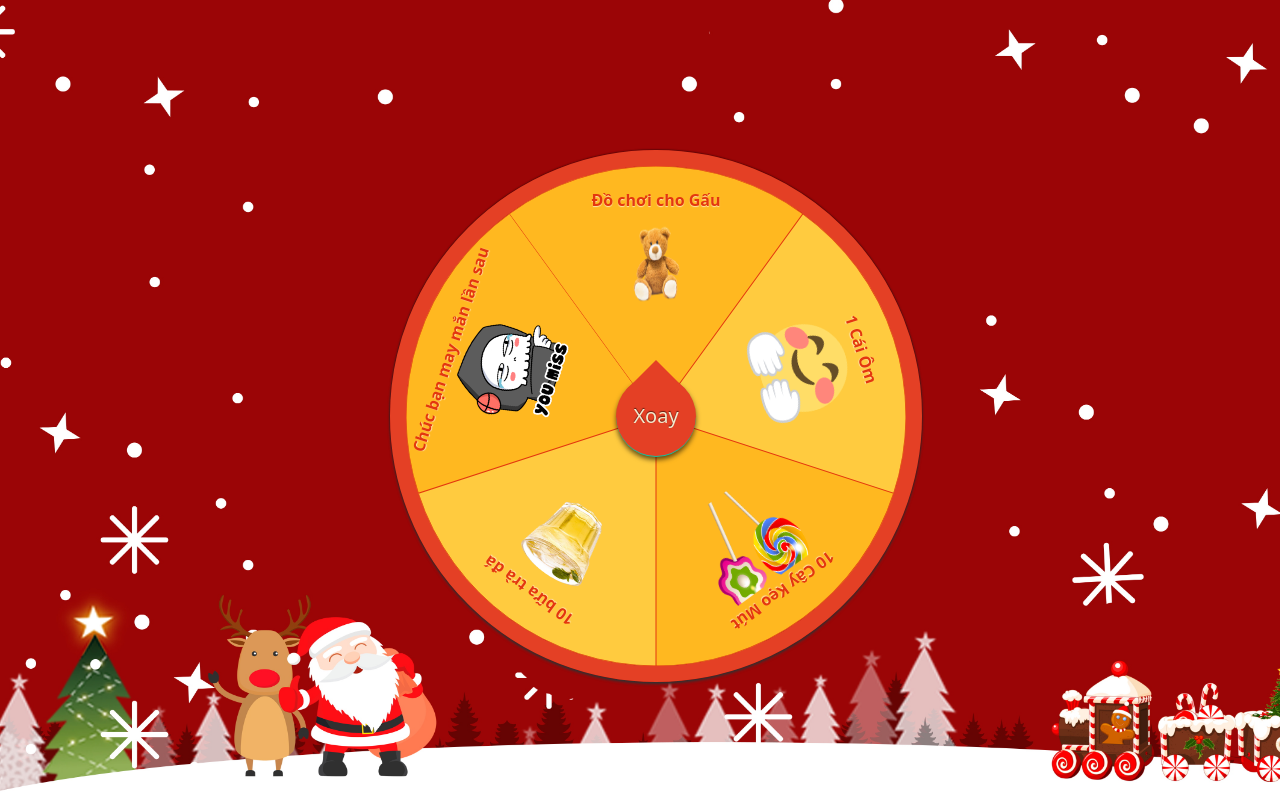
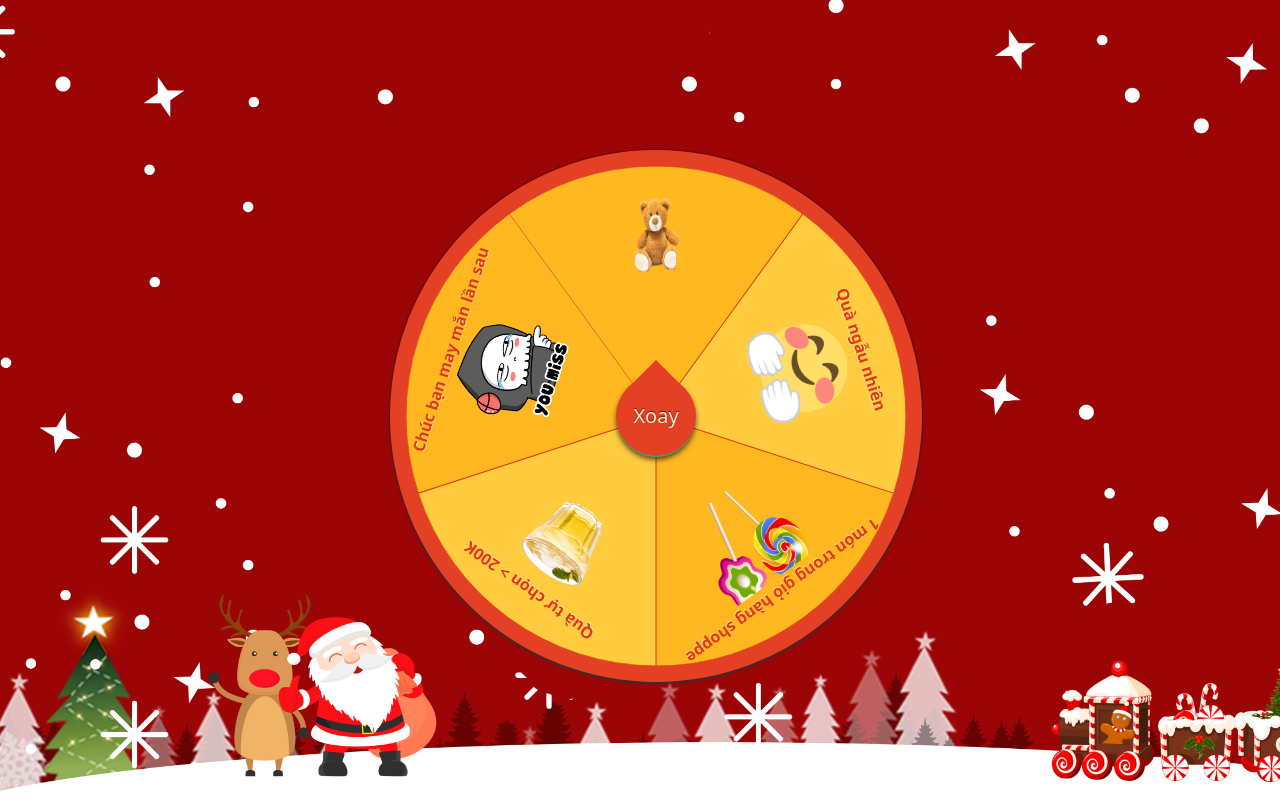
Before and after one commit to nguyenanh92/hpbd, a plain HTML site: page vong-quay/index.html in a window 1280 px wide. Drawn offline with Linux system fonts and the light colour scheme; some packages are replaced by stand-ins of ours; a script that the page names is missing.

Commit message:
Update index.html

```diff
--- a/vong-quay/index.html
+++ b/vong-quay/index.html
@@ -34,25 +34,25 @@
     var isPercentage = true;
     var prizes = [
       {
-        text: "Đồ chơi cho Gấu",
+        text: "",
         img: "images/gau.png",
         number: 1, // 1%,
         percentpage: 0.01 // 1%
       },
       {
-        text: "1 Cái Ôm",
+        text: "Quà ngẫu nhiên",
         img: "images/om.png",
         number: 1,
         percentpage: 0.05 // 5%
       },
       {
-        text: "10 Cây Kẹo Mút",
+        text: "1 món trong giỏ hàng shoppe",
         img: "images/keomut.png",
         number: 1,
         percentpage: 0.3 // 20%
       },
       {
-        text: "10 bữa trà đá",
+        text: "Quà tự chọn > 200K",
         img: "images/trada.png",
         number: 1,
         percentpage: 0.24 // 24%
@@ -60,7 +60,7 @@
       {
         text: "Chúc bạn may mắn lần sau",
         img: "images/miss.png",
-        percentpage: 0.4 // 40%
+        percentpage: 0.3 // 30%
       },
     ];
     document.addEventListener(
```
